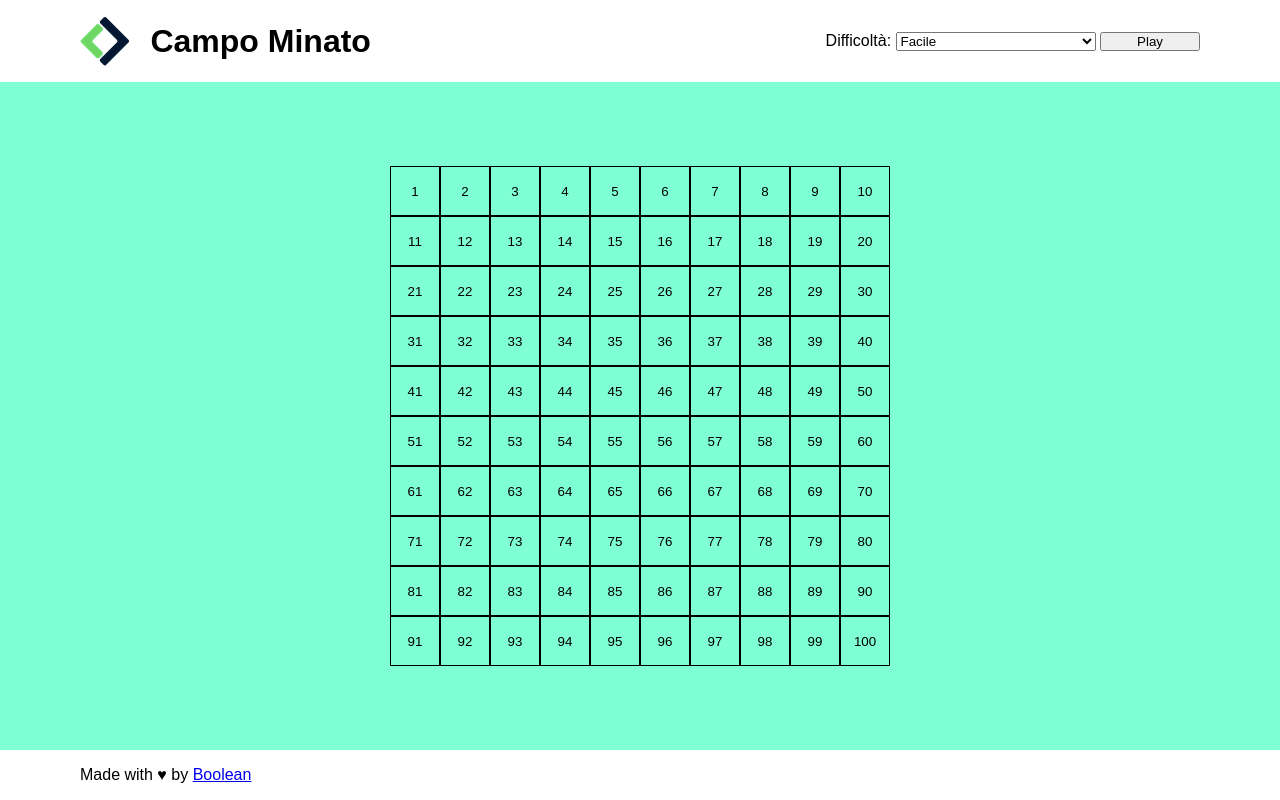
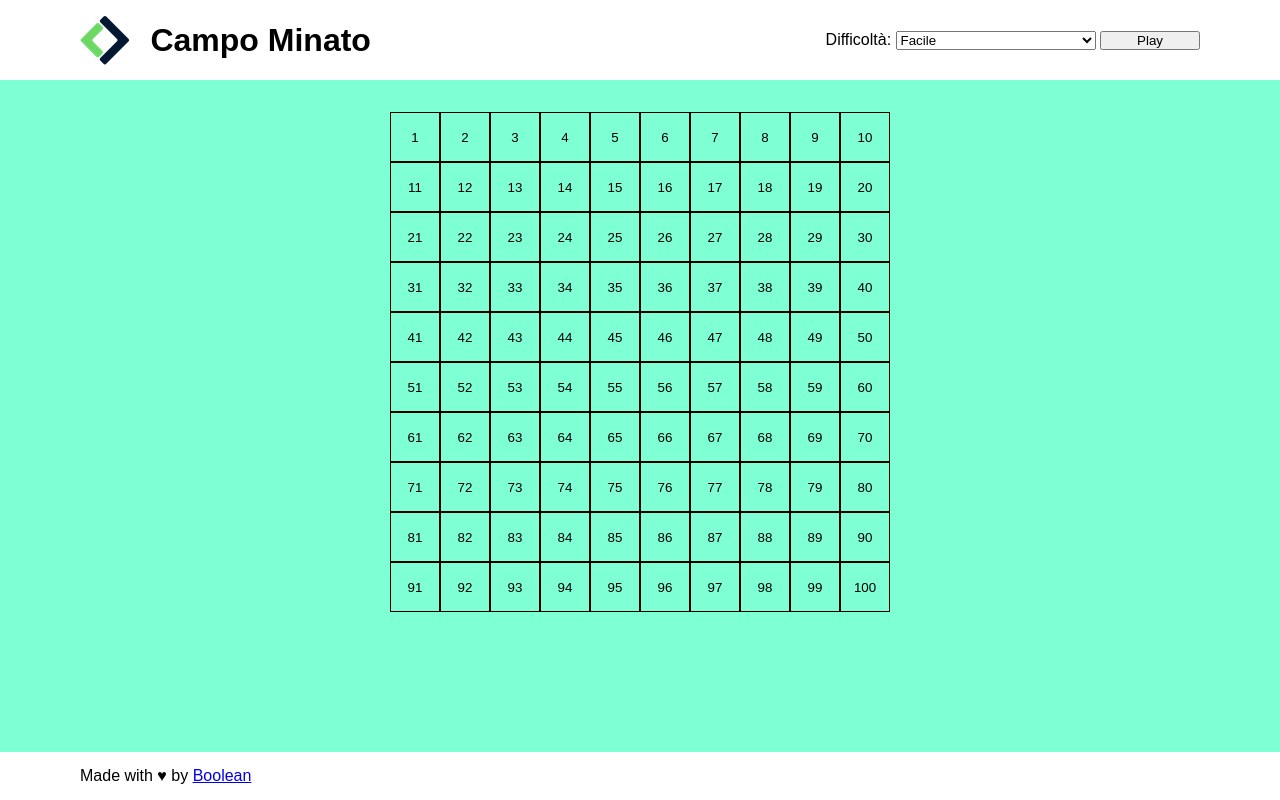
Before and after one commit to Barbarubia/js-campominato-dom, a plain HTML site: page index.html in a window 1280 px wide. Both pictures are taken after a click on the button "Play". Drawn offline with Linux system fonts and the light colour scheme.

Commit message:
versione base senza bonus

```diff
--- a/css/style.css
+++ b/css/style.css
@@ -21,8 +21,9 @@ body {
 
 /* HEADER */
 header {
+    height: 5rem;
     background-color: white;
-    padding: 1rem 5rem;
+    padding: 0 5rem;
     display: flex;
     justify-content: space-between;
     align-items: center;
@@ -58,12 +59,22 @@ header {
 
 
 /* MAIN */
+main {
+    height: calc(100vh - 8rem);
+    padding-top: 2rem;
+    display: flex;
+    flex-wrap: nowrap;
+    flex-direction: column;
+    align-items: center;
+}
+
 #grid {
     width: 500px;
     height: 500px;
-    margin: 0 auto;
+    margin-top: 0;
     display: flex;
     flex-wrap: wrap;
+    flex-grow: 0;
 }
 
 #grid .box {
@@ -76,29 +87,12 @@ header {
     cursor: pointer;
 }
 
-/* Classi non più necessarie: calcolato in JS
-.box-10 {
-    width: calc(100% / 10);
-    height: calc(100% / 10);
-}
-
-.box-9 {
-    width: calc(100% / 9);
-    height: calc(100% / 9);
-}
-
-.box-7 {
-    width: calc(100% / 7);
-    height: calc(100% / 7);
-}
- */
-
-#grid .box:hover {
+/* #grid .box:hover {
     background-color: #6495ed;
     color: white;
-}
+} */
 
-#grid .box-clicked {
+#grid .box-safe {
     background-color: #6495ed;
     color: white;
 }
@@ -108,11 +102,19 @@ header {
     color: white;
 }
 
+main #result {
+    margin-top: 2rem;
+    font-weight: 600;
+}
+
 
 
 /* FOOTER */
 footer {
     width: 100%;
-    padding: 1rem 5rem;
+    height: 3rem;
+    padding: 0 5rem;
     background-color: white;
+    display: flex;
+    align-items: center;
 }
--- a/index.html
+++ b/index.html
@@ -38,6 +38,8 @@
         <div id="grid">
 
         </div>
+        <div id="result"></div>
+
     </main>
 
 
--- a/js/script.js
+++ b/js/script.js
@@ -3,6 +3,12 @@ const buttonPlay = document.getElementById('play');
 
 // Seleziono l'elemento HTML all'interno del quale genererò la griglia
 const areaGrid = document.getElementById('grid');
+
+// Seleziono l'elemento HTML dove stampo il risultato
+const outputMessage = document.getElementById('result');
+
+// Creo un array vuoto delle caselle cliccate
+let selectedBoxes = [];
 
 // Cosa succede se clicco sul bottone play?
 // Eseguo una funzione che genera la griglia di gioco
@@ -13,6 +19,12 @@ buttonPlay.addEventListener('click', playGame);
 function playGame() {
     // Se clicco 2 volte consecutive non voglio che mi generi 2 griglie, quindi ad ogni click prima ripulisco l'area
     areaGrid.innerHTML = '';
+
+    // Ripulisco il messaggio con il risultato
+    outputMessage.innerHTML = '';
+
+    // Ripulisco l'array delle caselle cliccate nei precedenti giochi
+    selectedBoxes = [];
 
     // Creo un array vuoto che conterrà il valore di tutte le caselle
     let arrBoxes = [];
@@ -41,11 +53,8 @@ function playGame() {
         // Riempio l'array con i valori numerici di tutte le caselle
         arrBoxes.push(parseInt(numBox));
 
-        // Seleziono una casella facendole cambiare colore
-        // box.addEventListener('click', changeColorBox);
-
-        // Leggo il numero della casella cliccata
-        selectedBox = box.addEventListener('click', isBomb);
+        // Leggo il numero della casella cliccata e verifico se è una bomba
+        let selectedBox = box.addEventListener('click', isBomb);
     }
 
     // GENERATORE DI 16 NUMERI CASUALI (BOMBE)
@@ -65,13 +74,21 @@ function playGame() {
 
     // Funzione per verificare se la casella selezionata è una bomba
     function isBomb() {
+
         if (arrBombs.includes(parseInt(this.textContent))){
+            // if true, applico la classe box-bomb (sfondo rosso) alla casella
             this.classList.add('box-bomb');
-        } else {
-            this.classList.add('box-clicked');
+            // esce il messaggio di errore
+            outputMessage.innerHTML = `Hai perso :-( Il tuo punteggio di sopravvivenza è ${selectedBoxes.length}. Prova ancora!`;
+        } else { // altrimenti
+            // applico la classe box-safe (sfondo azzurro) alla casella
+            this.classList.add('box-safe');
+            // aggiungo la casella selezionata all'array delle caselle selezionate controllando che il giocatore non abbia cliccato 2 volte sulla stessa casella
+            if (!selectedBoxes.includes(parseInt(this.textContent))) {
+            selectedBoxes.push(parseInt(this.textContent));
+            }
         }
     }
-
 }
 
 
```
